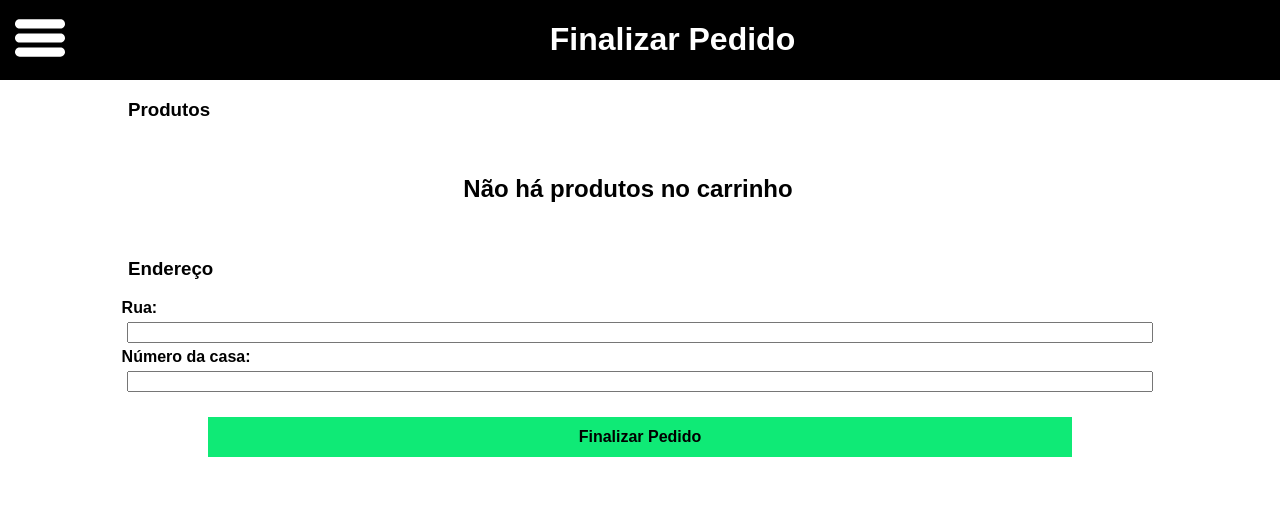
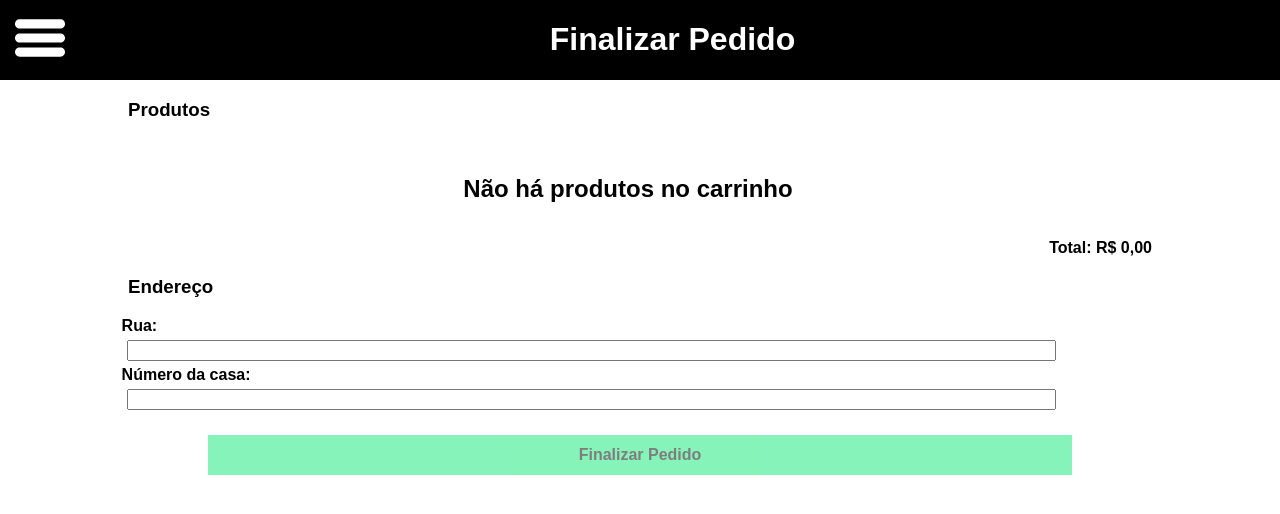
Before and after one commit to tryber/sd-02-project-trybeer-2, a React (Create React App) app in the folder front-end/: page /checkout in a window 1280 px wide. Shown: the top 514 px of the page. Built offline with nearby package versions, Linux system fonts and the light colour scheme.

Commit message:
Set checkout button behavior

```diff
--- a/front-end/src/pages/client/Checkout.js
+++ b/front-end/src/pages/client/Checkout.js
@@ -1,4 +1,5 @@
-import React, { useEffect, useState } from 'react';
+import React, { useEffect, useState, useContext } from 'react';
+import { TrybeerContext } from '../../context/TrybeerContext'
 import '../../styles/Checkout.css';
 
 const formatPrice = (totalPrice) => new Intl.NumberFormat('pt-BR', { style: 'currency', currency: 'BRL' }).format(totalPrice);
@@ -6,12 +7,14 @@ const formatPrice = (totalPrice) => new Intl.NumberFormat('pt-BR', { style: 'cur
 
 export default function Checkout() {
   const [cartData, setCartData] = useState([]);
+  const [addressValue, setAdressValue] = useState('');
+  const [streetNumber, setStreetNumber] = useState(0);
+  const { shopCart: [totalPrice, setTotalPrice] } = useContext(TrybeerContext)
 
   const removeItem = (itemId) => {
     const actualCart = JSON.parse(localStorage.getItem('cart')) ? JSON.parse(localStorage.getItem('cart')) : null;
     if(actualCart !== null) {
       const newCart = actualCart.filter(({ id }) => id !== itemId)
-      console.log(String(newCart));
       if (String(newCart) === '') {
         localStorage.removeItem('cart');
         return setCartData(null)
@@ -23,6 +26,20 @@ export default function Checkout() {
     return setCartData(null);
   }
 
+  const interactiveFormField = (formName, label, type, formValidation) => (
+    <label className="form-label" htmlFor={formName}>
+      {label}
+      <br />
+      <input
+        type={type}
+        id={formName}
+        className="form-field"
+        data-testid={formName}
+        onChange={(e) => formValidation(e.target.value)}/>
+    </label>
+  );
+
+
   useEffect(() => {
     const getAddressInfoFromLocalStorage = () => JSON.parse(localStorage.getItem('cart')) ? JSON.parse(localStorage.getItem('cart')) : null;
     const actualCart = getAddressInfoFromLocalStorage();
@@ -32,6 +49,15 @@ export default function Checkout() {
     }
     setCartData(getAddressInfoFromLocalStorage());
   }, [setCartData]);
+
+  useEffect(() => {
+    const refreshTotalPrice = () => {
+      const currentCart = JSON.parse(localStorage.getItem('cart'));
+      const cartTotalPrice = currentCart ? currentCart.reduce((total, { totalValue }) => total + totalValue, 0) : 0;
+      setTotalPrice(cartTotalPrice);
+    }
+     refreshTotalPrice()
+  }, [setTotalPrice, cartData]);
 
   return (
     <div className="checkout-page-container">
@@ -54,7 +80,7 @@ export default function Checkout() {
           </ul>
         </div>
         <div className="total-price-container">
-
+          <span data-testid="order-total-value">{`Total: ${formatPrice(totalPrice)}`}</span>
         </div>
       </div>
       <div className="address-form-container" >
@@ -62,15 +88,16 @@ export default function Checkout() {
           <h3>Endereço</h3>
         </div>
         <form className="address-form">
-          <label htmlFor="checkout-street-input">
-            Rua:
-            <input type="text" data-testid="checkout-street-input" id="checkout-street-input" />
-          </label>
-          <label htmlFor="checkout-house-number-input">
-            Número da casa:
-            <input type="text" data-testid="checkout-house-number-input" id="checkout-house-number-input" />
-          </label>
-          <button data-testid="checkout-finish-btn" id="checkout-finish-btn">Finalizar Pedido</button>
+          {interactiveFormField('checkout-street-input', 'Rua:', 'text', setAdressValue)}
+          {interactiveFormField('checkout-house-number-input', 'Número da casa:', 'number', setStreetNumber)}
+          <button
+            type="button"
+            data-testid="checkout-finish-btn"
+            id="checkout-finish-btn"
+            onClick={() => console.log(addressValue && streetNumber)}
+            disabled={!(addressValue && streetNumber && totalPrice)}>
+              Finalizar Pedido
+          </button>
         </form>
       </div>
     </div>
--- a/front-end/src/styles/Checkout.css
+++ b/front-end/src/styles/Checkout.css
@@ -64,7 +64,6 @@
   justify-content: space-between;
   margin-left: 5%;
   margin-right: 5%;
-
   text-align: left;
 }
 
@@ -86,3 +85,19 @@
   transform: translateX(-50%);
   width: 75%;
 }
+
+#checkout-finish-btn:disabled {
+  opacity: 0.5;
+}
+
+.item-removal-button {
+  border: 1px solid black;
+  border-radius: 5px;
+  padding: 5px;
+}
+
+.total-price-container {
+  font-weight: 800;
+  text-align: right;
+  margin-right: 10%;
+}
```
